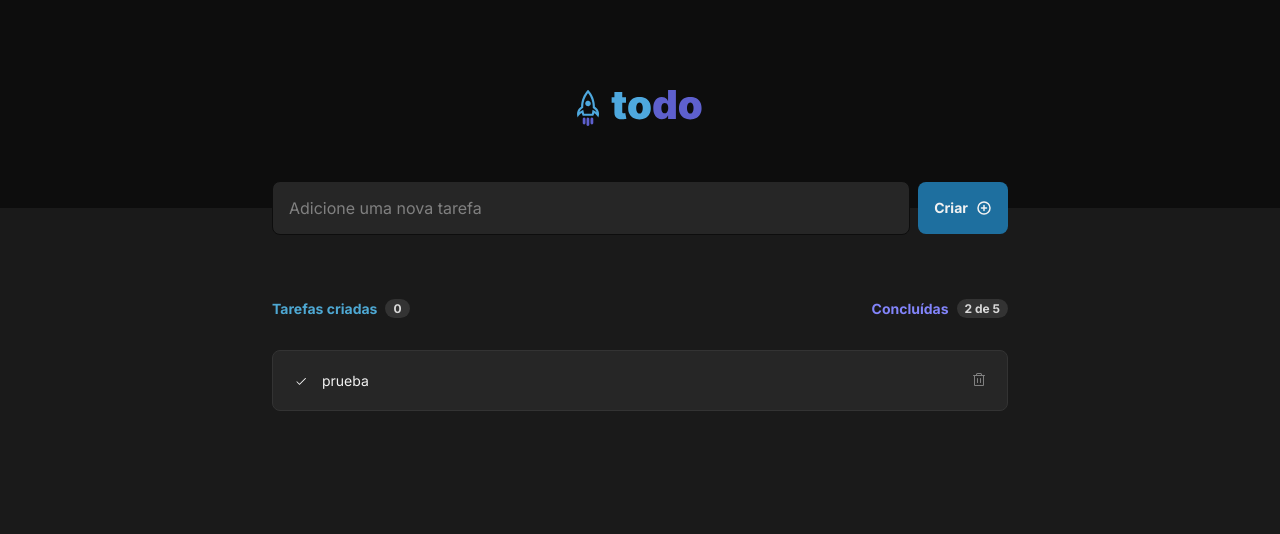
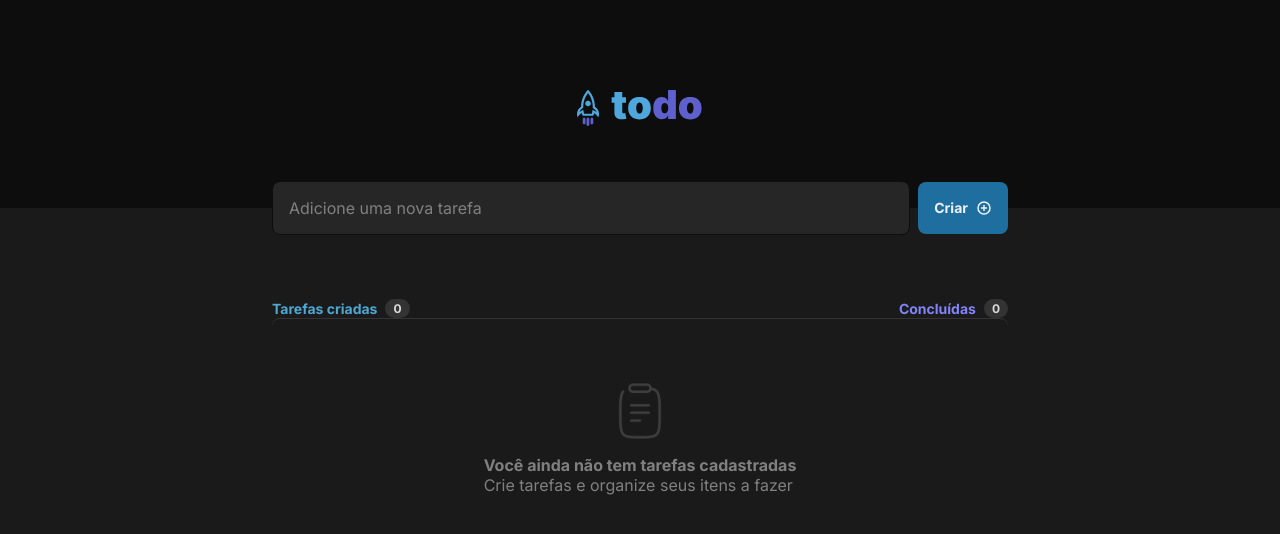
Before and after one commit to horquidia-lima/toDoList-TSX, a React (Vite) app: page / in a window 1280 px wide. Shown: the top 534 px of the page. Built offline with nearby package versions, Linux system fonts and the light colour scheme.

Commit message:
contagem de tarefas criadas e concluidas

```diff
--- a/src/App.tsx
+++ b/src/App.tsx
@@ -1,4 +1,5 @@
 import { PlusCircle } from "@phosphor-icons/react";
+import { useState } from "react";
 
 import styles from './App.module.css'
 
@@ -7,28 +8,79 @@ import { Button } from "./components/Button";
 import { Header } from "./components/Header";
 import { Input } from "./components/Input";
 import { Item } from "./components/List/Item";
+import { Empty } from "./components/List/Empty";
+
+export interface ITask {
+  id: number
+  text: string
+  isChecked: boolean
+}
 
 export function App(){
+
+  const [tasks, setTasks] = useState<ITask[]>([])
+  const [inputValue, setInputValue] = useState('')
+
+  const checkedTasksCounter = tasks.reduce((prevValue, currentTask) => {
+    if(currentTask.isChecked){
+      return prevValue + 1
+    }
+
+    return prevValue
+  }, 0)
+
+  function handleAddTask() {
+    if(!inputValue) {
+      return
+    }
+
+    const newTask: ITask = {
+      id: new Date().getTime(),
+      text: inputValue,
+      isChecked: false,
+    }
+
+    setTasks((state) =>[...state, newTask])
+    setInputValue('')
+  }
+
   return(
     <main>
       <Header/>
 
       <section className={styles.content}>
         <div className={styles.taskInfoContainer}>
-          <Input/>
-          <Button>
+          <Input
+            onChange={(e) => setInputValue(e.target.value)}
+            value={inputValue}
+          />
+          <Button onClick={handleAddTask}>
             Criar
             <PlusCircle size={16} color="#f2f2f2" weight="bold"/>
           </Button>
         </div>
 
-        <div className={styles.taskList}>
-          <ListHeader/>
+        <div className={styles.tasksList}>
+          <ListHeader
+            tasksCounter={tasks.length}
+            checkedTasksCounter={checkedTasksCounter}
+          />
         </div>
 
-        <div>
-          <Item/>
-        </div>
+        {
+          tasks.length > 0 ? (
+            <div>
+              {
+                tasks.map((task) => (
+                  <Item
+                    data={task}
+                    key={task.id}
+                  />
+                ))}
+            </div>
+          ) : (
+            <Empty/>
+          )}
       </section>
     </main>
   )
--- a/src/components/Input.tsx
+++ b/src/components/Input.tsx
@@ -1,10 +1,16 @@
 import styles from './Input.module.css'
 
-export function Input(){
+export function Input({
+    ...rest
+}: React.DetailedHTMLProps<
+   React.InputHTMLAttributes<HTMLInputElement>,
+   HTMLInputElement
+>){
     return(
         <input
             className={styles.container}
             placeholder='Adicione uma nova tarefa'
+            {...rest}
         />
     )
 }
--- a/src/components/List/Header.tsx
+++ b/src/components/List/Header.tsx
@@ -1,17 +1,26 @@
 import styles from './Header.module.css'
 
-export function Header(){
+interface Props {
+    tasksCounter: number
+    checkedTasksCounter: number
+}
+
+export function Header({tasksCounter, checkedTasksCounter}: Props){
     return(
         <header className={styles.container}>
             <aside>
                 <p>Tarefas criadas</p>
-                <span>0</span>
+                <span>{tasksCounter}</span>
             </aside>
 
             <aside>
                 <p>Concluídas</p>
                 <span>
-                    2 de 5
+                    {
+                        tasksCounter === 0
+                         ? tasksCounter
+                         : `${checkedTasksCounter} de ${tasksCounter}`
+                    }
                 </span>
             </aside>
         </header>
```
Also changed, not shown: src/components/List/Item.tsx (+7 -1 lines).
